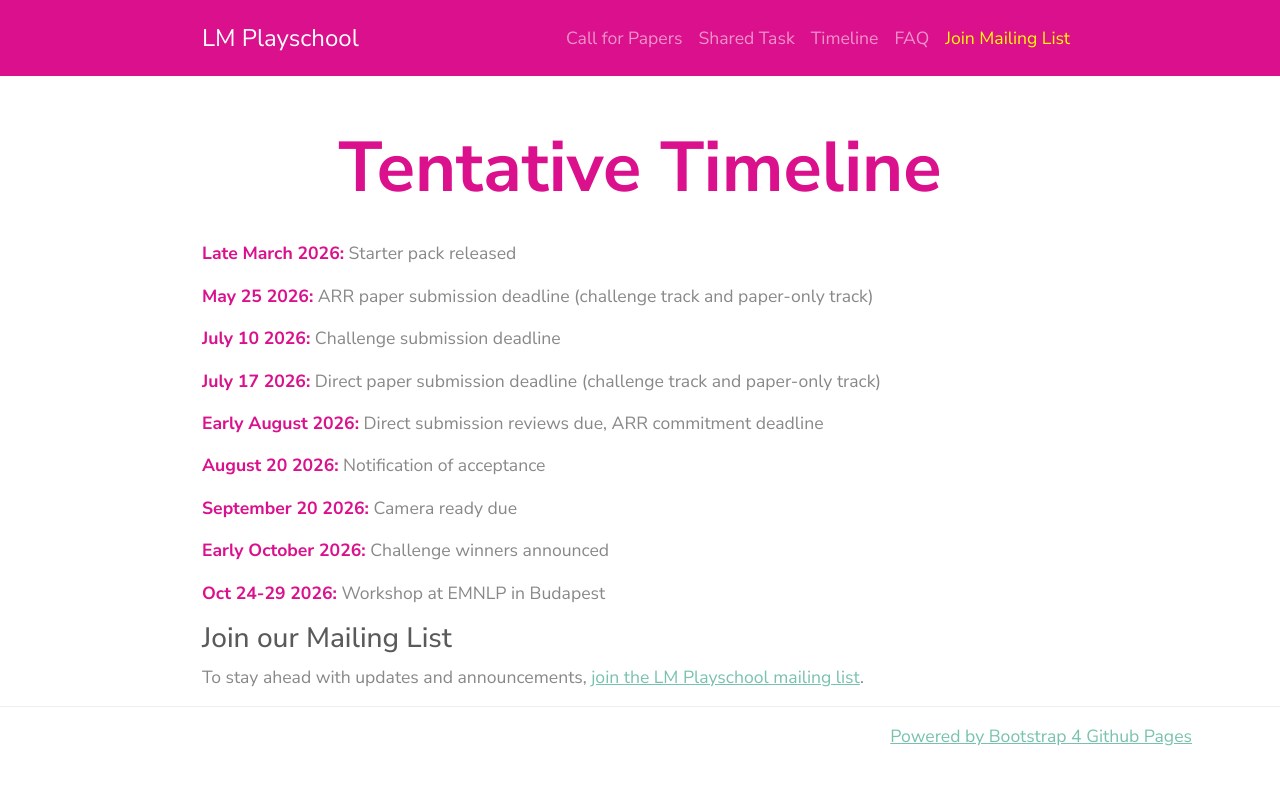
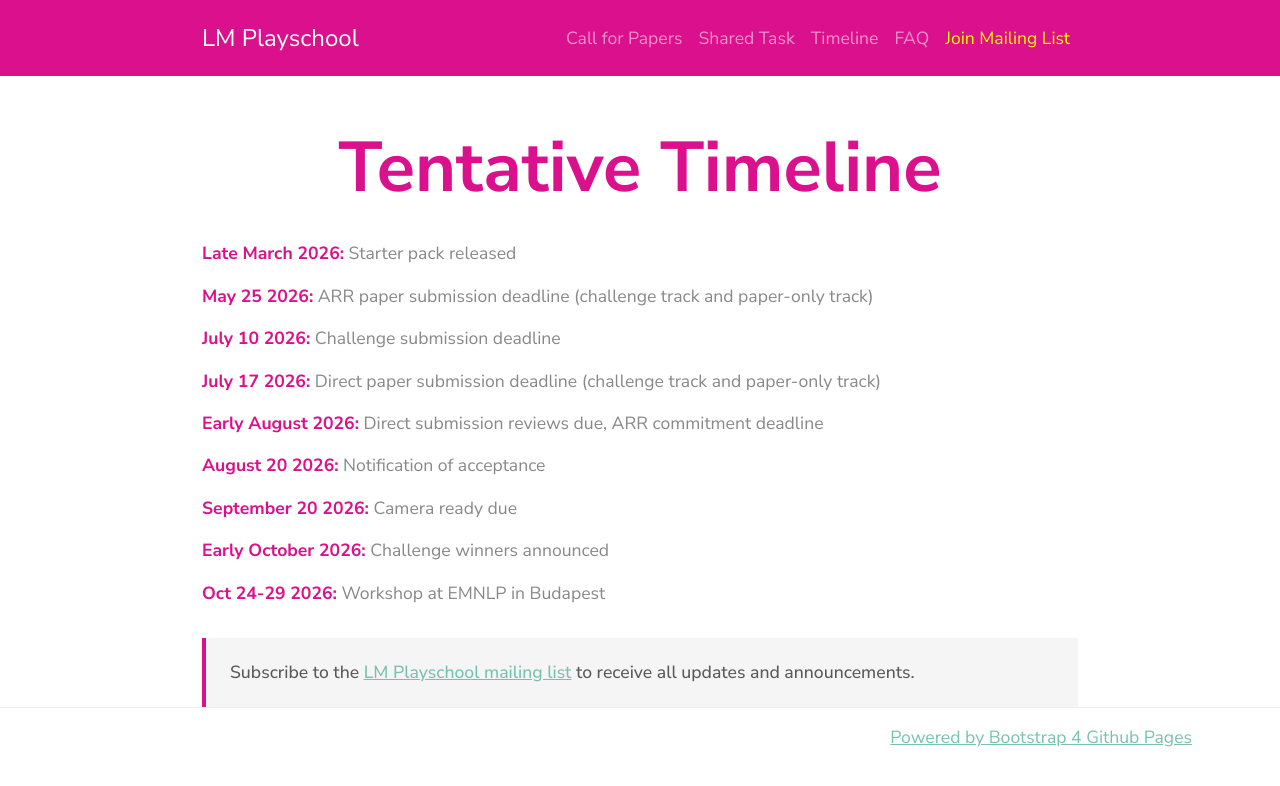
Before and after one commit to lm-playschool/lm-playschool.github.io, a Jekyll site: the page built from timeline.md, in a window 1280 px wide. Shown: the top 786 px of the page. Built offline with Jekyll 4.4.1, drawn with Linux system fonts in a browser that asks for light colours.

Commit message:
Uniform mailing list CTA and table styling

```diff
--- a/_layouts/challenge.html
+++ b/_layouts/challenge.html
@@ -68,10 +68,9 @@
       </ul>
 
       <p><strong>Documentation</strong>: Submit a <strong>model training card</strong> that covers: training methodology, data usage breakdown, hyperparameters, compute budget, and any design decisions relevant to reproducibility.</p>
-      <br>
 
-      <div class="cta-section" style="margin-top: 3rem; padding: 2rem; background-color: #f5f5f5; border-left: 4px solid #0066cc;">
-        <h3>Subscribe to the <a href="https://www.listserv.dfn.de/sympa/subscribe/llm-playschool-challenge">LM Playschool mailing list</a> to receive all updates and announcements.</h3>
+      <div class="cta-mailing-list">
+        <h4>Subscribe to the <a href="https://www.listserv.dfn.de/sympa/subscribe/llm-playschool-challenge">LM Playschool mailing list</a> to receive all updates and announcements.</h4>
       </div>
 
     </section>
--- a/_layouts/home.html
+++ b/_layouts/home.html
@@ -30,6 +30,10 @@
     {{ content }}
   </section>
     {%- include team.html -%}
+
+    <div class="cta-mailing-list">
+      <h4>Subscribe to the <a href="https://www.listserv.dfn.de/sympa/subscribe/llm-playschool-challenge">LM Playschool mailing list</a> to receive all updates and announcements.</h4>
+    </div>
   </div>
 
 </article>
--- a/_layouts/timeline.html
+++ b/_layouts/timeline.html
@@ -12,5 +12,9 @@
     <section>
       {{ content }}
     </section>
+
+    <div class="cta-mailing-list">
+      <h4>Subscribe to the <a href="https://www.listserv.dfn.de/sympa/subscribe/llm-playschool-challenge">LM Playschool mailing list</a> to receive all updates and announcements.</h4>
+    </div>
   </div>
 </article>
--- a/assets/main.scss
+++ b/assets/main.scss
@@ -107,6 +107,23 @@
 th {
   background-color: #f5f5f5;
   font-weight: 700;
+}
+
+th:first-child, td:first-child {
+  white-space: nowrap;
+}
+
+.cta-mailing-list {
+  margin-top: 2rem;
+  padding: 1.5rem;
+  background-color: #f5f5f5;
+  border-left: 4px solid #db108c;
+  font-size: 0.95rem;
+}
+
+.cta-mailing-list h4 {
+  margin: 0;
+  font-size: 1.1rem;
 }
 
 // Grid
--- a/timeline.md
+++ b/timeline.md
@@ -19,7 +19,3 @@
 <p><span style="color: #DB108C; font-weight: bold;">Early October 2026:</span> Challenge winners announced</p>
 
 <p><span style="color: #DB108C; font-weight: bold;">Oct 24-29 2026:</span> Workshop at EMNLP in Budapest</p>
-
-### Join our Mailing List
-
-To stay ahead with updates and announcements, [join the LM Playschool mailing list](https://www.listserv.dfn.de/sympa/subscribe/llm-playschool-challenge).
```
Also changed, not shown: index.md (+0 -4 lines).
